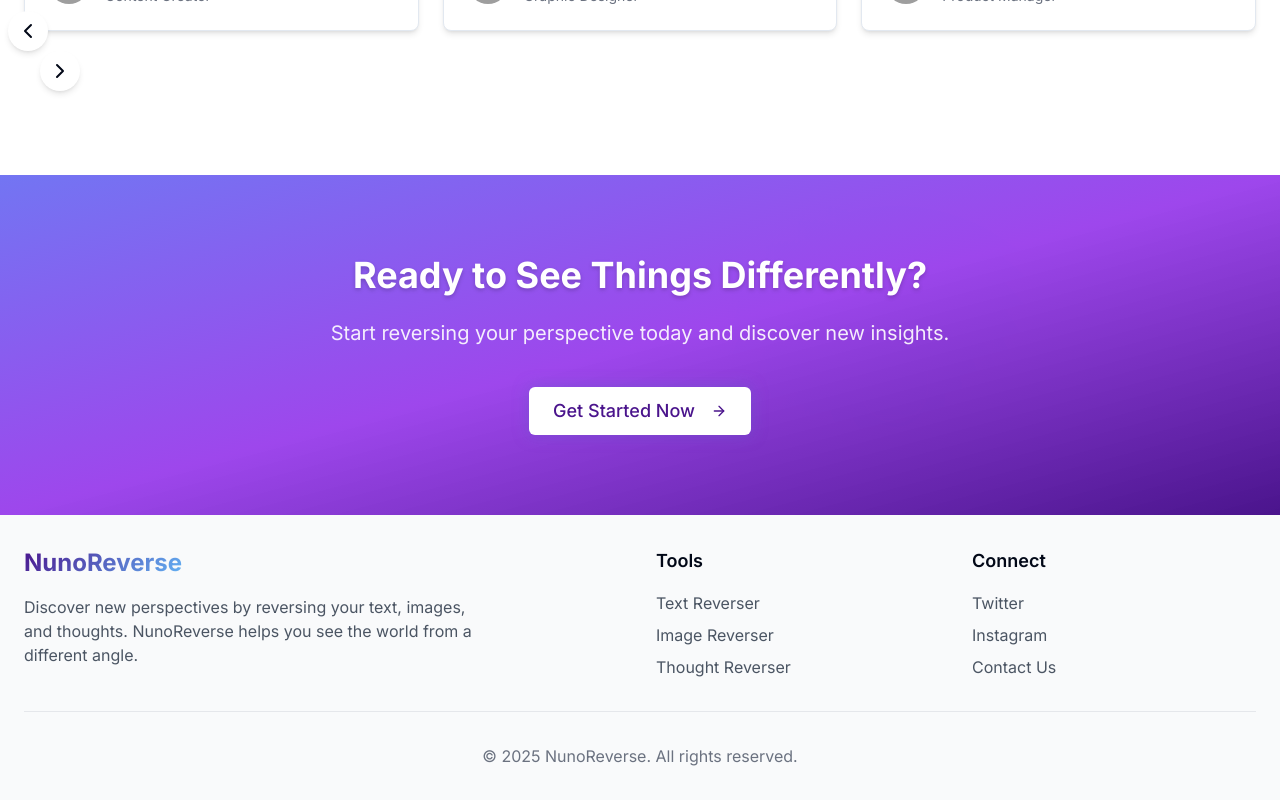
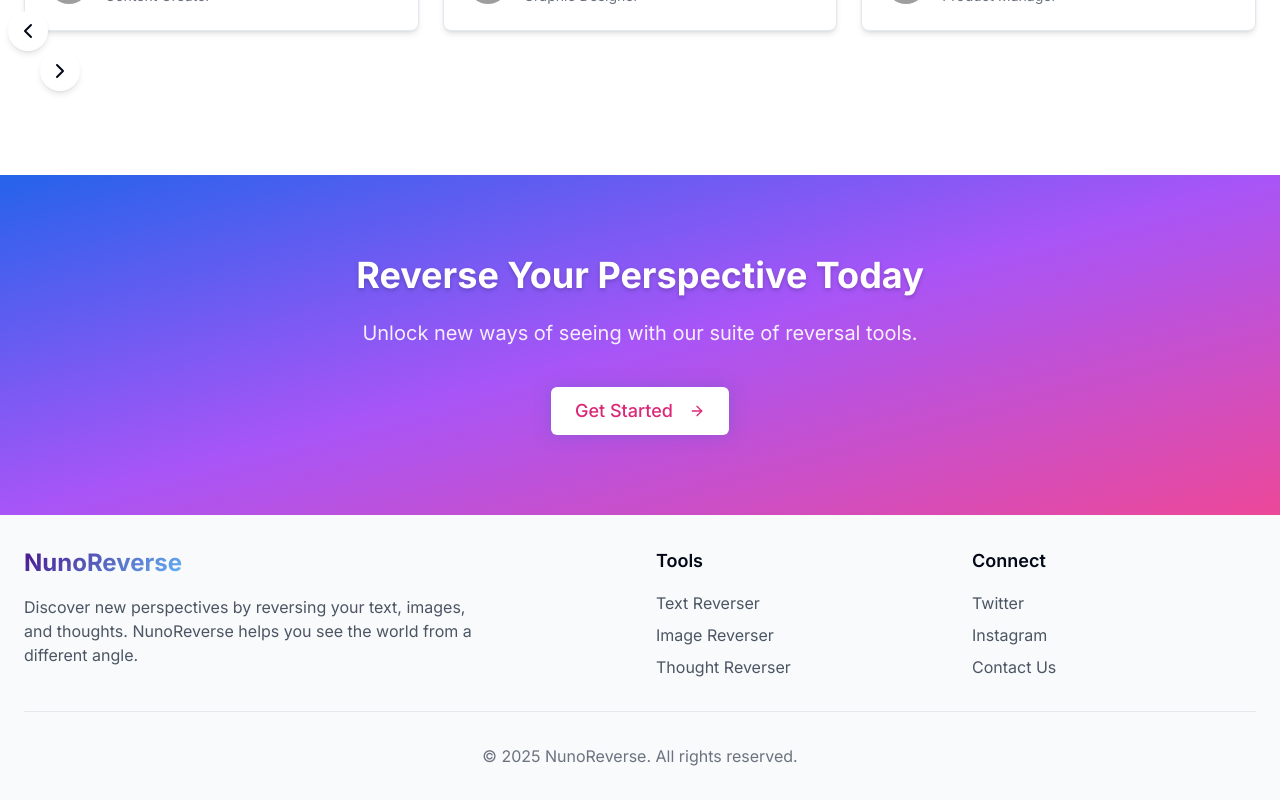
Before and after one commit to getGit789/reverse-dreamweaver, a React (Vite) app: page / in a window 1280 px wide. Shown: the part 2934-3734 px from the top of the page. Built offline with nearby package versions, Linux system fonts and the light colour scheme; grey boxes are pictures that could not be loaded.

Commit message:
Update background gradient colors
Updates the background gradient colors to use blue and pink.

```diff
--- a/src/components/CTA.tsx
+++ b/src/components/CTA.tsx
@@ -5,12 +5,12 @@ import { Link } from 'react-router-dom';
 
 const CTA = () => {
   return (
-    <section className="w-full py-20 px-6 bg-gradient-to-br from-indigo-500/90 via-purple-600/90 to-nuno-purple relative overflow-hidden">
+    <section className="w-full py-20 px-6 bg-gradient-to-br from-blue-600 via-purple-500 to-pink-500 relative overflow-hidden">
       {/* Decorative elements */}
       <div className="absolute inset-0 -z-10">
         <div className="absolute inset-0 opacity-20"
           style={{
-            backgroundImage: 'radial-gradient(circle at 30% 20%, rgba(255, 255, 255, 0.3) 0%, transparent 50%), radial-gradient(circle at 70% 65%, rgba(33, 150, 243, 0.4) 0%, transparent 40%)'
+            backgroundImage: 'radial-gradient(circle at 30% 20%, rgba(255, 255, 255, 0.3) 0%, transparent 50%), radial-gradient(circle at 70% 65%, rgba(255, 192, 203, 0.4) 0%, transparent 40%)'
           }}
         ></div>
         {/* Floating orbs */}
@@ -32,17 +32,17 @@ const CTA = () => {
 
       <div className="max-w-7xl mx-auto text-center relative z-10">
         <h2 className="text-3xl md:text-4xl font-bold text-white mb-6 fade-in-on-scroll text-shadow">
-          Ready to See Things Differently?
+          Reverse Your Perspective Today
         </h2>
         <p className="text-xl text-white/90 max-w-2xl mx-auto mb-10 fade-in-on-scroll stagger-delay-1">
-          Start reversing your perspective today and discover new insights.
+          Unlock new ways of seeing with our suite of reversal tools.
         </p>
         <Button
-          className="bg-white text-nuno-purple hover:bg-opacity-90 px-6 py-6 text-lg glow-effect shadow-xl fade-in-on-scroll stagger-delay-2 group"
+          className="bg-white text-pink-600 hover:bg-opacity-90 px-6 py-6 text-lg glow-effect shadow-xl fade-in-on-scroll stagger-delay-2 group"
           asChild
         >
           <Link to="/text-reverser" className="flex items-center">
-            Get Started Now
+            Get Started
             <ArrowRight size={18} className="ml-2 group-hover:translate-x-1 transition-transform" />
           </Link>
         </Button>
```
